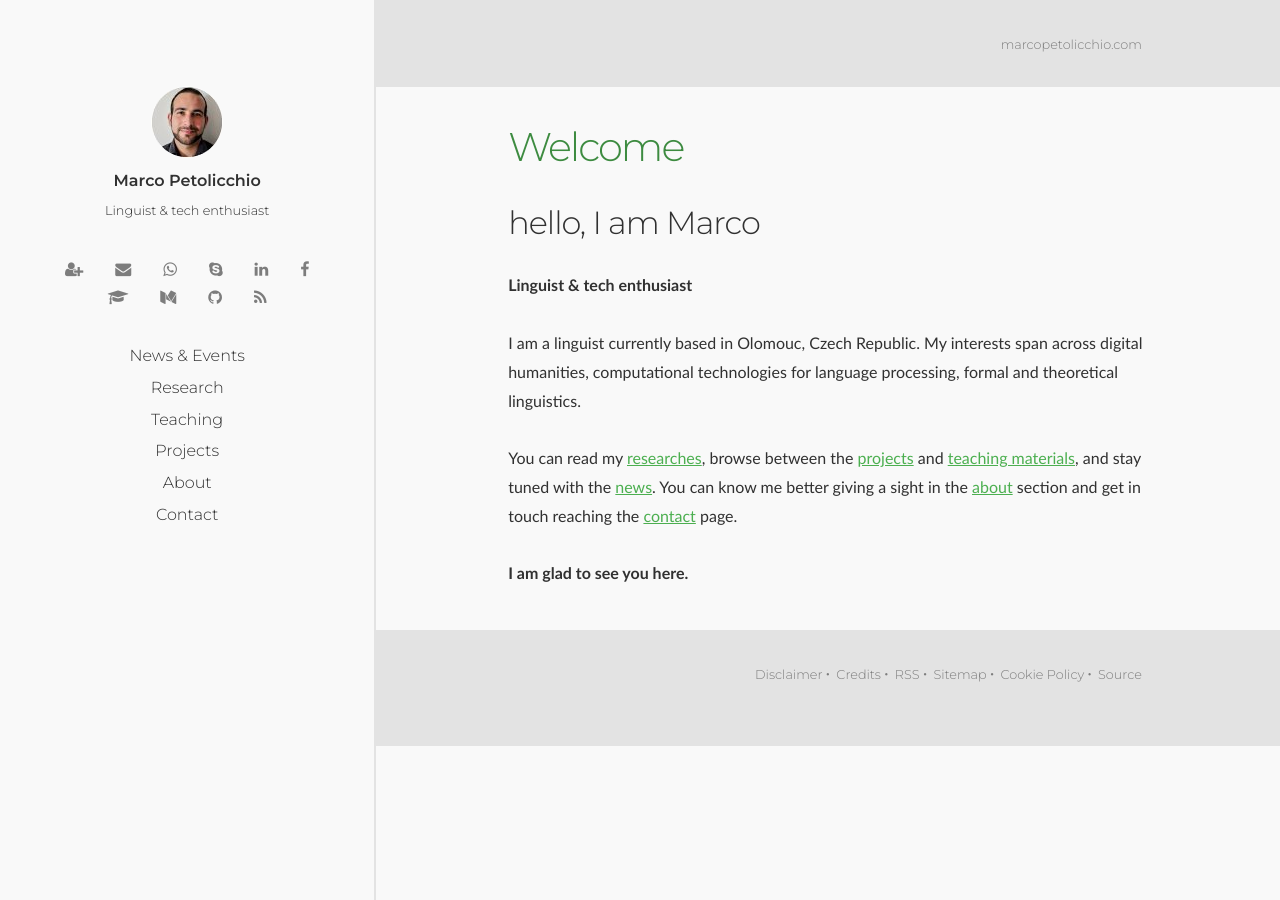
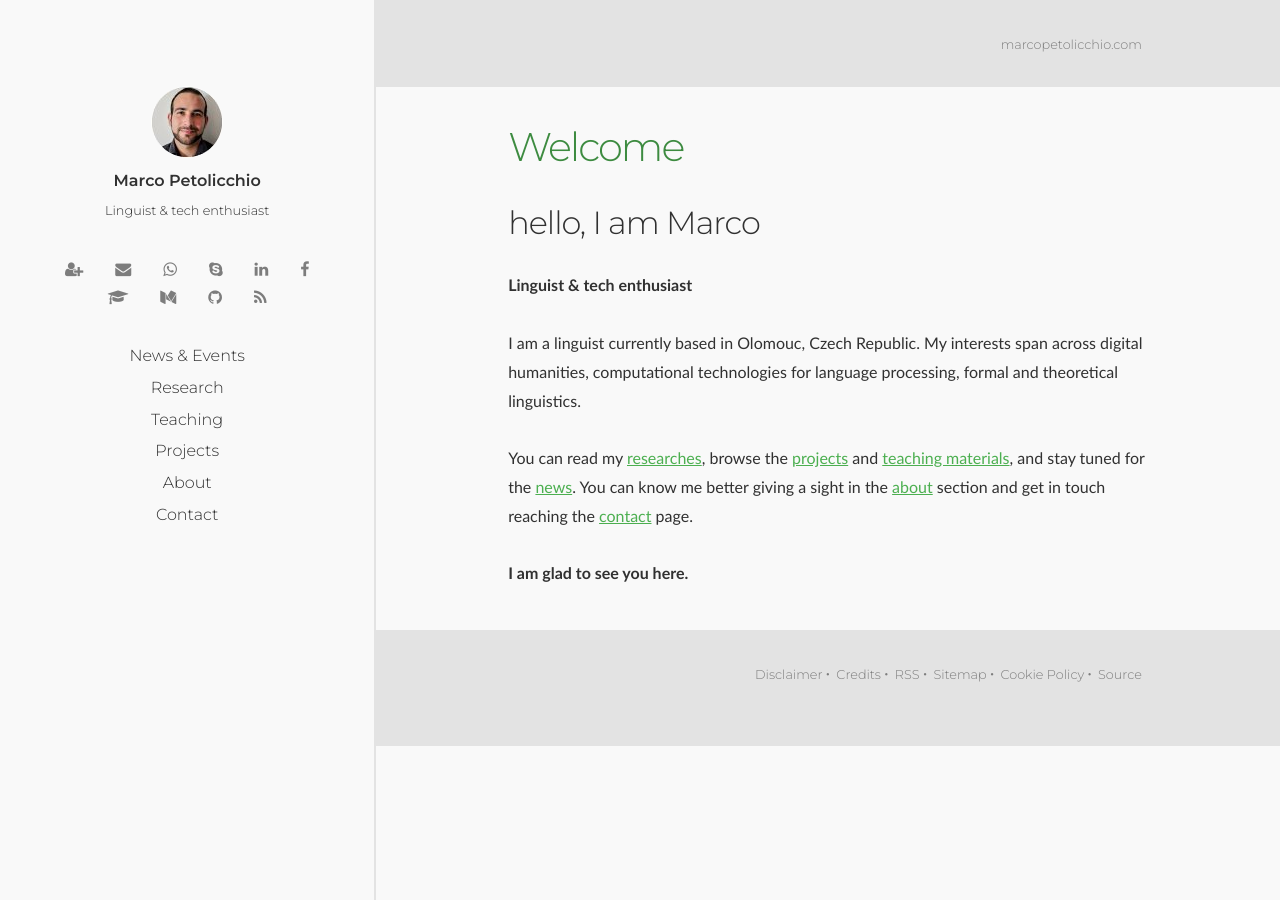
Before and after one commit to p-marco/p-marco.github.io, a Jekyll site: the page built from index.md, in a window 1280 px wide. Built offline with Jekyll 4.4.1, drawn with Linux system fonts in a browser that asks for light colours; comment, search, counter and statistics services are not loaded.

Commit message:
Update index.md

```diff
--- a/index.md
+++ b/index.md
@@ -11,7 +11,7 @@ bodyClass: "frontMatter"
 
 I am a linguist currently based in Olomouc, Czech Republic. My interests span across digital humanities, computational technologies for language processing, formal and theoretical linguistics.
 
-You can read my [researches](/research/), browse between the [projects](/projects/) and [teaching materials](/teaching/), and stay tuned with the [news](/news/).
+You can read my [researches](/research/), browse the [projects](/projects/) and [teaching materials](/teaching/), and stay tuned for the [news](/news/).
 You can know me better giving a sight in the [about](/about) section and get in touch reaching the [contact](/contact/) page.
 
 <strong>I am glad to see you here.</strong>
```
